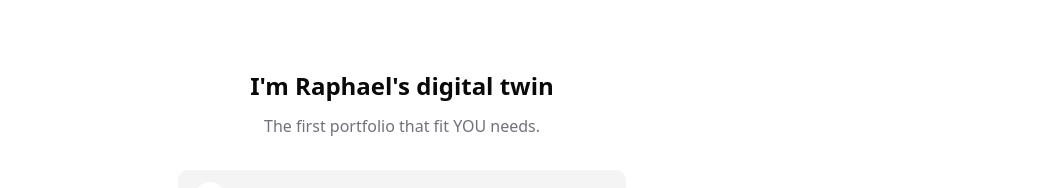
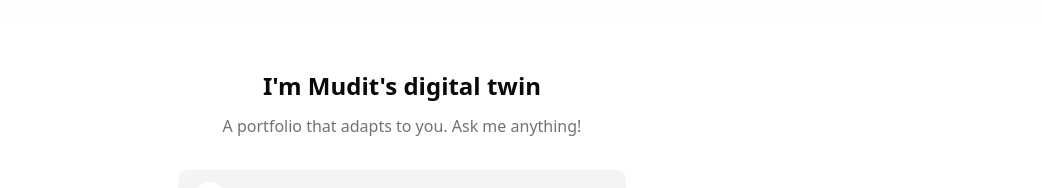
Before and after one commit to mudit2004/ai-portfolio, a Next.js app: page /chat in a window 1280 px wide. Shown: the part 136-324 px from the top of the page, without its empty margins (238-1280 px from the left). Built offline with nearby package versions, Linux system fonts and the light colour scheme; no server answers.

Commit message:
Update ChatLanding to reflect Mudit's identity and refine subtitle

```diff
--- a/src/components/chat/chat-landing.tsx
+++ b/src/components/chat/chat-landing.tsx
@@ -62,10 +62,10 @@ const ChatLanding: React.FC<ChatLandingProps> = ({ submitQuery }) => {
       {/* Welcome message */}
       <motion.div className="mb-8 text-center" variants={itemVariants}>
         <h2 className="mb-3 text-2xl font-semibold">
-            I'm Raphael's digital twin
+          I'm Mudit's digital twin
         </h2>
         <p className="text-muted-foreground mx-auto max-w-md">
-          The first portfolio that fit YOU needs.
+          A portfolio that adapts to you. Ask me anything!
         </p>
       </motion.div>
 
```
